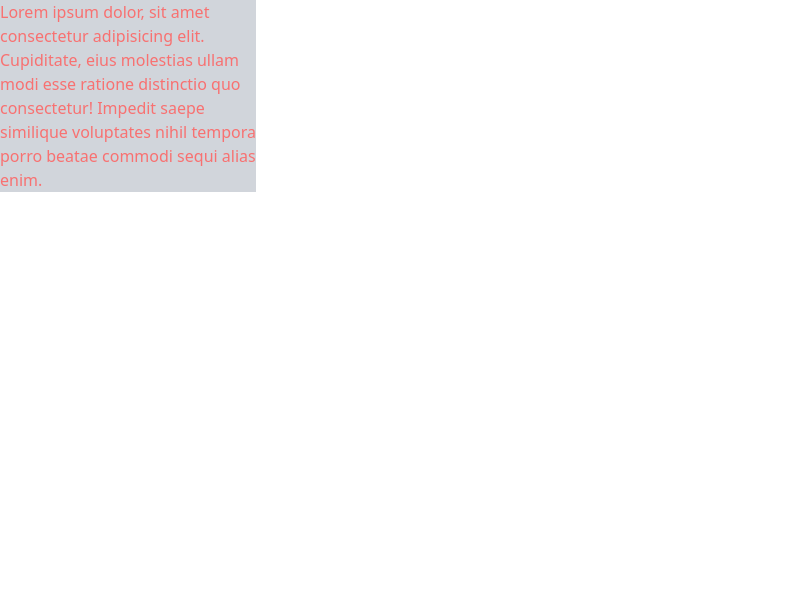
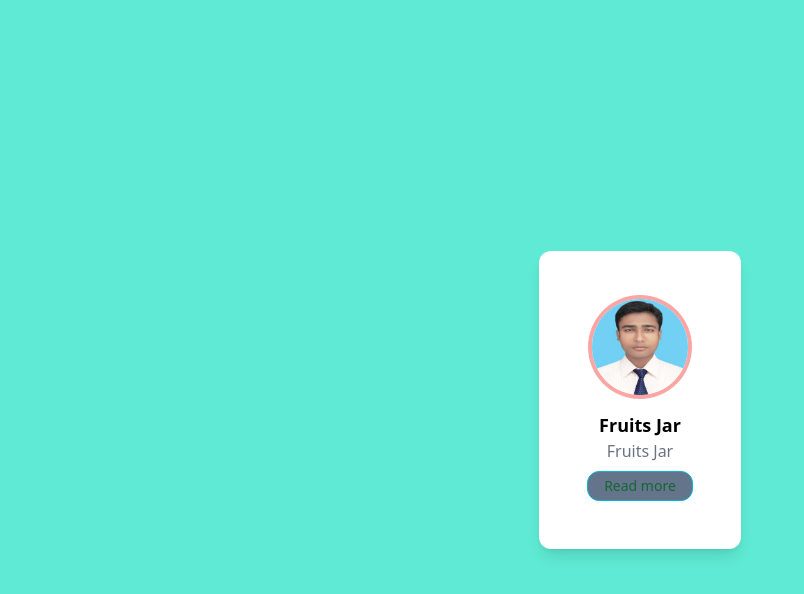
Before and after one commit to mosta5617/Tailwind-CSS-Project-Practice, a website: page index.html in a window 1280 px wide. Shown: the whole page, without its empty margins (0-804 px from the left). Drawn offline with nearby package versions, Linux system fonts and the light colour scheme.

Commit message:
Utility First Approach

```diff
--- a/index.html
+++ b/index.html
@@ -5,10 +5,21 @@
     <meta name="viewport" content="width=device-width, initial-scale=1.0">
     <title>Tailwind Project</title>
     <link rel="stylesheet" href="./output/output.css">
+    <script src="https://cdn.tailwindcss.com"></script>
 </head>
-<body>
-    <div class="w-64 h-auto bg-gray-300 text-red-400">
-        Lorem ipsum dolor, sit amet consectetur adipisicing elit. Cupiditate, eius molestias ullam modi esse ratione distinctio quo consectetur! Impedit saepe similique voluptates nihil tempora porro beatae commodi sequi alias enim.
+<body class="h-screen  flex items-center justify-center bg-teal-300">
+
+    <div class="max-w-sm mx-auto p-12 bg-white rounded-xl shadow-lg space-y-4">
+        <img src="./images/photo.jpg" alt="Fruits Jar" class="h-24 mx-auto rounded-full ring-4 ring-red-300">
+
+        <div class="text-center space-y-2">
+            <div>
+                <p class="text-lg text-black font-bold">Fruits Jar</p>
+                <p class="text-gray-500 font-medium">Fruits Jar</p>
+            </div>
+            <button class="px-4 py-1 border border-cyan-500 text-sm text-green-800 font-medium bg-slate-500 rounded-xl">Read more</button>
+        </div>
     </div>
+
 </body>
 </html>
```
Also changed, not shown: images/fruit.png (added), images/logo.png (added), images/photo.jpg (added), output/output.css.
